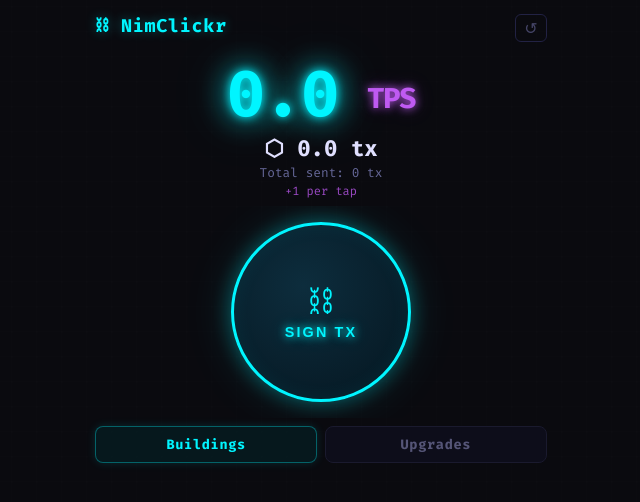
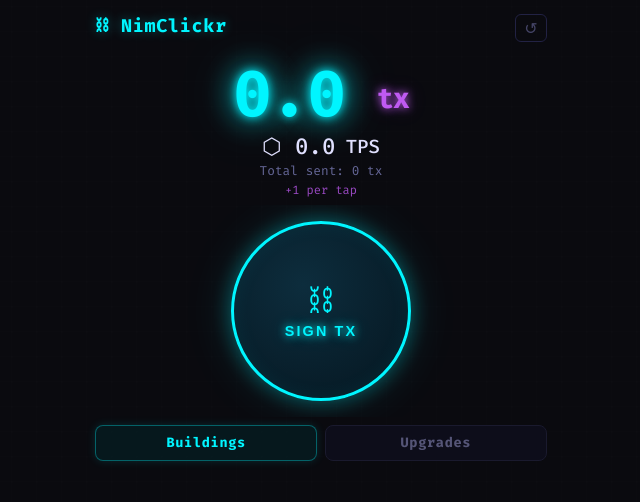
Before and after one commit to sisou/nimclickr, a Vue app: page / in a window 1280 px wide. Shown: the top 502 px of the page, without its empty margins (319-959 px from the left). Built offline with nearby package versions, Linux system fonts and the light colour scheme.

Commit message:
ui: promote balance as primary display, TPS as secondary
Co-Authored-By: Claude Sonnet 4.6 <noreply@anthropic.com>

```diff
--- a/src/components/TpsDisplay.vue
+++ b/src/components/TpsDisplay.vue
@@ -13,8 +13,8 @@ const clickDisplay = computed(() => formatNum(store.clickPower))
 
 <template>
   <div class="tps-display">
-    <div class="tps-value">{{ tpsDisplay }} <span class="tps-label">TPS</span></div>
-    <div class="tx-balance">⬡ {{ balanceDisplay }} tx</div>
+    <div class="tx-balance">{{ balanceDisplay }} <span class="tx-unit">tx</span></div>
+    <div class="tps-value">⬡ {{ tpsDisplay }} <span class="tps-label">TPS</span></div>
     <div class="tx-total">Total sent: {{ totalDisplay }} tx</div>
     <div class="click-info">+{{ clickDisplay }} per tap</div>
   </div>
@@ -26,9 +26,9 @@ const clickDisplay = computed(() => formatNum(store.clickPower))
   padding: 1rem 0 0.5rem;
 }
 
-.tps-value {
+.tx-balance {
   font-size: clamp(2.5rem, 10vw, 4rem);
-  font-weight: 900;
+  font-weight: 700;
   color: #00f5ff;
   text-shadow:
     0 0 10px #00f5ff,
@@ -38,21 +38,33 @@ const clickDisplay = computed(() => formatNum(store.clickPower))
   letter-spacing: -0.02em;
 }
 
-.tps-label {
+.tx-unit {
   font-size: 0.45em;
   color: #bf5af2;
   text-shadow:
     0 0 8px #bf5af2,
     0 0 20px #bf5af244;
   vertical-align: middle;
-  margin-left: -0.5rem;
+  margin-left: -0.3rem;
 }
 
-.tx-balance {
+.tps-value {
   font-size: clamp(1.1rem, 4vw, 1.4rem);
+  font-weight: 500;
   color: #e0e0ff;
-  margin-top: 0.3rem;
-  font-weight: 600;
+  opacity: 1;
+  margin-top: 0.2rem;
+  line-height: 1.2;
+  letter-spacing: normal;
+  text-shadow: none;
+}
+
+.tps-label {
+  font-size: 0.85em;
+  color: #e0e0ff;
+  text-shadow: none;
+  vertical-align: middle;
+  margin-left: -0.2rem;
 }
 
 .tx-total {
```
